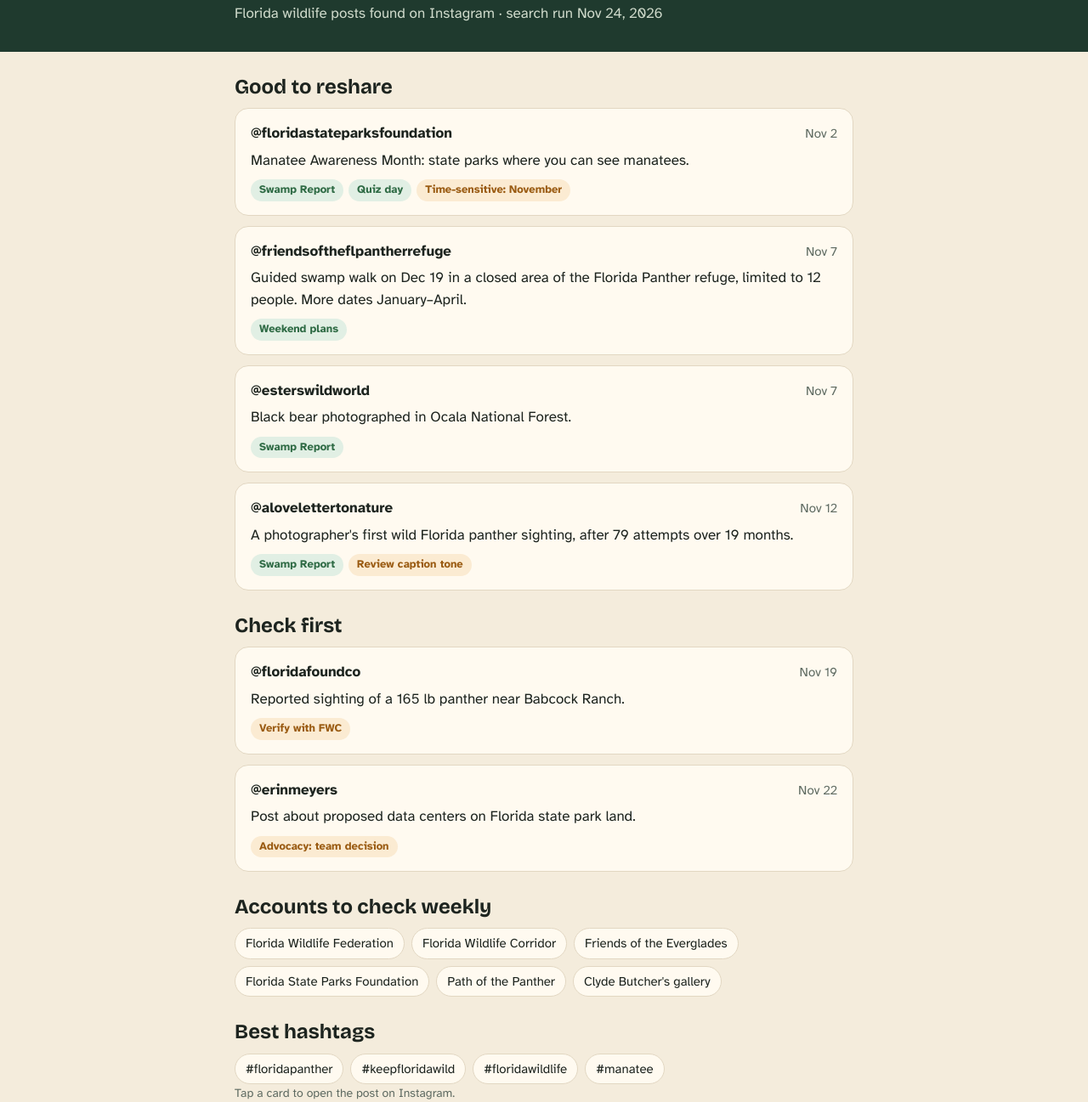
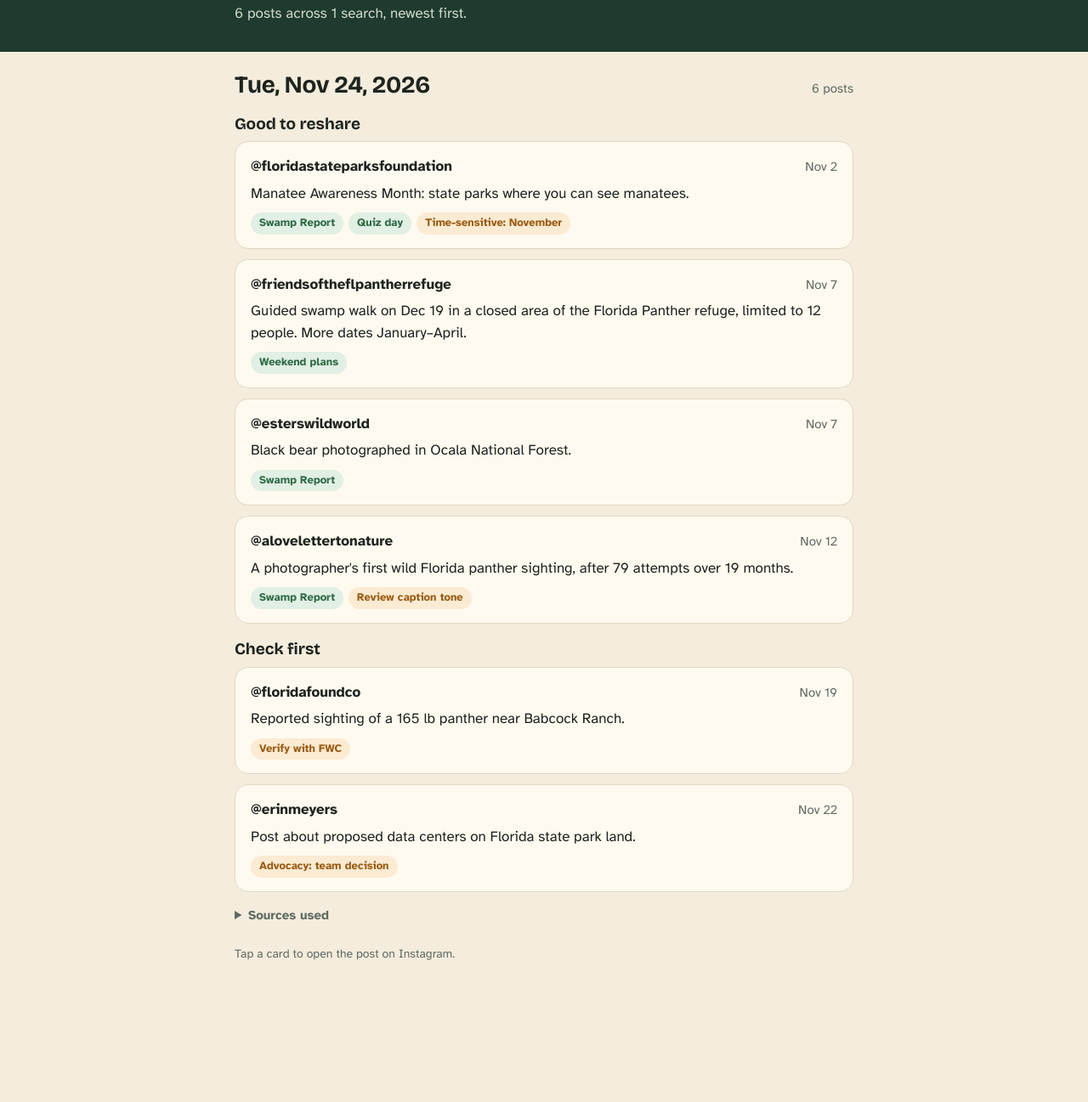
Before and after one commit to roldanm92-lab/RN8V, a plain HTML site: page index.html in a window 1280 px wide. Shown: the part 113-1410 px from the top of the page at 85% size. After the commit the page ends 1246 px from the top, so only its background shows below. Drawn offline with nearby package versions, Linux system fonts and the light colour scheme.

Commit message:
Make page an ongoing log of Instagram search results
Co-Authored-By: Claude Opus 5.5 <noreply@anthropic.com>
Claude-Session: https://claude.ai/code/session_016jPVYxBRqsZKay7JayXWiu

```diff
--- /dev/null
+++ b/finds.json
@@ -0,0 +1,63 @@
+[
+  {
+    "date": "2026-11-24",
+    "posts": [
+      {
+        "account": "floridastateparksfoundation",
+        "posted": "Nov 2",
+        "summary": "Manatee Awareness Month: state parks where you can see manatees.",
+        "url": "https://www.instagram.com/p/DfQOZOalIXq/",
+        "group": "reshare",
+        "tags": ["Swamp Report", "Quiz day"],
+        "flags": ["Time-sensitive: November"]
+      },
+      {
+        "account": "friendsoftheflpantherrefuge",
+        "posted": "Nov 7",
+        "summary": "Guided swamp walk on Dec 19 in a closed area of the Florida Panther refuge, limited to 12 people. More dates January–April.",
+        "url": "https://www.instagram.com/p/DfdNFtoHQZ9/",
+        "group": "reshare",
+        "tags": ["Weekend plans"],
+        "flags": []
+      },
+      {
+        "account": "esterswildworld",
+        "posted": "Nov 7",
+        "summary": "Black bear photographed in Ocala National Forest.",
+        "url": "https://www.instagram.com/p/DfeK6HMglIg/",
+        "group": "reshare",
+        "tags": ["Swamp Report"],
+        "flags": []
+      },
+      {
+        "account": "alovelettertonature",
+        "posted": "Nov 12",
+        "summary": "A photographer's first wild Florida panther sighting, after 79 attempts over 19 months.",
+        "url": "https://www.instagram.com/p/DfpcdbtlHzM/",
+        "group": "reshare",
+        "tags": ["Swamp Report"],
+        "flags": ["Review caption tone"]
+      },
+      {
+        "account": "floridafoundco",
+        "posted": "Nov 19",
+        "summary": "Reported sighting of a 165 lb panther near Babcock Ranch.",
+        "url": "https://www.instagram.com/p/Df790atGwQl/",
+        "group": "check",
+        "tags": [],
+        "flags": ["Verify with FWC"]
+      },
+      {
+        "account": "erinmeyers",
+        "posted": "Nov 22",
+        "summary": "Post about proposed data centers on Florida state park land.",
+        "url": "https://www.instagram.com/p/DgDWbInlXeg/",
+        "group": "check",
+        "tags": [],
+        "flags": ["Advocacy: team decision"]
+      }
+    ],
+    "accounts": ["Florida Wildlife Federation", "Florida Wildlife Corridor", "Friends of the Everglades", "Florida State Parks Foundation", "Path of the Panther", "Clyde Butcher's gallery"],
+    "hashtags": ["#floridapanther", "#keepfloridawild", "#floridawildlife", "#manatee"]
+  }
+]
--- a/index.html
+++ b/index.html
@@ -15,11 +15,16 @@ body{background:var(--bg);color:var(--ink);font:17px/1.5 "Atkinson Hyperlegible"
 .wrap{max-width:760px;margin:0 auto;padding:0 16px}
 header{background:var(--swamp);color:#f4ecdc;padding:28px 0 32px}
 .kicker{font-weight:700;letter-spacing:.1em;text-transform:uppercase;font-size:13px;color:var(--sun)}
-h1,h2{font-family:"Bricolage Grotesque",Georgia,sans-serif;line-height:1.1;margin:0}
+h1,h2,h3{font-family:"Bricolage Grotesque",Georgia,sans-serif;line-height:1.1;margin:0}
 h1{font-size:clamp(32px,7vw,48px);margin:8px 0 8px;letter-spacing:-.02em}
 header p{margin:0;color:#cfdacb}
-main{padding:28px 0 60px}
-h2{font-size:24px;margin:28px 0 12px}
+main{padding:12px 0 60px}
+.day{padding:24px 0;border-bottom:2px solid var(--line)}
+.day:last-child{border-bottom:0}
+.dayhead{display:flex;justify-content:space-between;align-items:baseline;gap:10px;flex-wrap:wrap}
+.dayhead h2{font-size:28px;letter-spacing:-.01em}
+.count{color:var(--muted);font-size:15px}
+h3{font-size:19px;margin:20px 0 10px}
 .list{display:grid;gap:12px}
 .post{display:block;background:var(--card);border:1px solid var(--line);border-radius:16px;padding:16px 18px;text-decoration:none;color:inherit}
 .post:hover{border-color:var(--sun)}
@@ -30,9 +35,11 @@ h2{font-size:24px;margin:28px 0 12px}
 .tags{display:flex;gap:6px;flex-wrap:wrap}
 .tag{font-size:13px;font-weight:700;padding:3px 10px;border-radius:999px;background:var(--ok-bg);color:var(--ok)}
 .tag.warn{background:var(--warn-bg);color:var(--warn)}
-.open{font-size:14px;color:var(--sun);font-weight:700}
 .chips{display:flex;flex-wrap:wrap;gap:8px}
 .chip{background:var(--card);border:1px solid var(--line);border-radius:999px;padding:6px 12px;font-size:15px}
+details{margin-top:16px}
+summary{cursor:pointer;color:var(--muted);font-weight:700;font-size:15px}
+.empty{color:var(--muted);padding:24px 0}
 footer{color:var(--muted);font-size:14px;padding:0 0 40px}
 </style>
 </head>
@@ -40,68 +47,46 @@ footer{color:var(--muted);font-size:14px;padding:0 0 40px}
 <header>
   <div class="wrap">
     <div class="kicker">Rare Native · Instagram search</div>
-    <h1>Story reshare shortlist</h1>
-    <p>Florida wildlife posts found on Instagram · search run Nov 24, 2026</p>
+    <h1>Story reshare finds</h1>
+    <p id="sub">Florida wildlife posts found on Instagram, newest search first.</p>
   </div>
 </header>
 
-<main class="wrap">
-  <h2>Good to reshare</h2>
-  <div class="list">
-    <a class="post" href="https://www.instagram.com/p/DfQOZOalIXq/" target="_blank" rel="noopener">
-      <div class="top"><span class="acct">@floridastateparksfoundation</span><span class="date">Nov 2</span></div>
-      <p>Manatee Awareness Month: state parks where you can see manatees.</p>
-      <div class="tags"><span class="tag">Swamp Report</span><span class="tag">Quiz day</span><span class="tag warn">Time-sensitive: November</span></div>
-    </a>
-    <a class="post" href="https://www.instagram.com/p/DfdNFtoHQZ9/" target="_blank" rel="noopener">
-      <div class="top"><span class="acct">@friendsoftheflpantherrefuge</span><span class="date">Nov 7</span></div>
-      <p>Guided swamp walk on Dec 19 in a closed area of the Florida Panther refuge, limited to 12 people. More dates January–April.</p>
-      <div class="tags"><span class="tag">Weekend plans</span></div>
-    </a>
-    <a class="post" href="https://www.instagram.com/p/DfeK6HMglIg/" target="_blank" rel="noopener">
-      <div class="top"><span class="acct">@esterswildworld</span><span class="date">Nov 7</span></div>
-      <p>Black bear photographed in Ocala National Forest.</p>
-      <div class="tags"><span class="tag">Swamp Report</span></div>
-    </a>
-    <a class="post" href="https://www.instagram.com/p/DfpcdbtlHzM/" target="_blank" rel="noopener">
-      <div class="top"><span class="acct">@alovelettertonature</span><span class="date">Nov 12</span></div>
-      <p>A photographer's first wild Florida panther sighting, after 79 attempts over 19 months.</p>
-      <div class="tags"><span class="tag">Swamp Report</span><span class="tag warn">Review caption tone</span></div>
-    </a>
-  </div>
+<main class="wrap" id="days"><p class="empty">Loading…</p></main>
+<footer class="wrap">Tap a card to open the post on Instagram.</footer>
 
-  <h2>Check first</h2>
-  <div class="list">
-    <a class="post" href="https://www.instagram.com/p/Df790atGwQl/" target="_blank" rel="noopener">
-      <div class="top"><span class="acct">@floridafoundco</span><span class="date">Nov 19</span></div>
-      <p>Reported sighting of a 165 lb panther near Babcock Ranch.</p>
-      <div class="tags"><span class="tag warn">Verify with FWC</span></div>
-    </a>
-    <a class="post" href="https://www.instagram.com/p/DgDWbInlXeg/" target="_blank" rel="noopener">
-      <div class="top"><span class="acct">@erinmeyers</span><span class="date">Nov 22</span></div>
-      <p>Post about proposed data centers on Florida state park land.</p>
-      <div class="tags"><span class="tag warn">Advocacy: team decision</span></div>
-    </a>
-  </div>
+<script>
+const esc = s => String(s ?? '').replace(/[&<>"']/g, c => ({'&':'&amp;','<':'&lt;','>':'&gt;','"':'&quot;',"'":'&#39;'}[c]));
+const fmtDay = iso => new Date(iso + 'T12:00:00').toLocaleDateString('en-US', {weekday:'short', month:'short', day:'numeric', year:'numeric'});
+const card = p => `
+  <a class="post" href="${esc(p.url)}" target="_blank" rel="noopener">
+    <div class="top"><span class="acct">@${esc(p.account)}</span><span class="date">${esc(p.posted)}</span></div>
+    <p>${esc(p.summary)}</p>
+    <div class="tags">${(p.tags||[]).map(t=>`<span class="tag">${esc(t)}</span>`).join('')}${(p.flags||[]).map(t=>`<span class="tag warn">${esc(t)}</span>`).join('')}</div>
+  </a>`;
+const chips = a => `<div class="chips">${a.map(x=>`<span class="chip">${esc(x)}</span>`).join('')}</div>`;
 
-  <h2>Accounts to check weekly</h2>
-  <div class="chips">
-    <span class="chip">Florida Wildlife Federation</span>
-    <span class="chip">Florida Wildlife Corridor</span>
-    <span class="chip">Friends of the Everglades</span>
-    <span class="chip">Florida State Parks Foundation</span>
-    <span class="chip">Path of the Panther</span>
-    <span class="chip">Clyde Butcher's gallery</span>
-  </div>
-
-  <h2>Best hashtags</h2>
-  <div class="chips">
-    <span class="chip">#floridapanther</span>
-    <span class="chip">#keepfloridawild</span>
-    <span class="chip">#floridawildlife</span>
-    <span class="chip">#manatee</span>
-  </div>
-</main>
-<footer class="wrap">Tap a card to open the post on Instagram.</footer>
+fetch('finds.json', {cache: 'no-store'}).then(r => r.json()).then(days => {
+  days.sort((a, b) => b.date.localeCompare(a.date));
+  const total = days.reduce((n, d) => n + d.posts.length, 0);
+  document.getElementById('sub').textContent = `${total} posts across ${days.length} search${days.length === 1 ? '' : 'es'}, newest first.`;
+  document.getElementById('days').innerHTML = days.map(d => {
+    const good = d.posts.filter(p => p.group !== 'check');
+    const check = d.posts.filter(p => p.group === 'check');
+    const extra = (d.accounts?.length || d.hashtags?.length) ? `
+      <details><summary>Sources used</summary>
+        ${d.accounts?.length ? `<h3>Accounts</h3>${chips(d.accounts)}` : ''}
+        ${d.hashtags?.length ? `<h3>Hashtags</h3>${chips(d.hashtags)}` : ''}
+      </details>` : '';
+    return `<section class="day">
+      <div class="dayhead"><h2>${fmtDay(d.date)}</h2><span class="count">${d.posts.length} post${d.posts.length === 1 ? '' : 's'}</span></div>
+      ${good.length ? `<h3>Good to reshare</h3><div class="list">${good.map(card).join('')}</div>` : ''}
+      ${check.length ? `<h3>Check first</h3><div class="list">${check.map(card).join('')}</div>` : ''}
+      ${d.posts.length ? '' : '<p class="empty">No new posts found.</p>'}
+      ${extra}
+    </section>`;
+  }).join('') || '<p class="empty">No searches yet.</p>';
+}).catch(() => { document.getElementById('days').innerHTML = '<p class="empty">Couldn’t load the list.</p>'; });
+</script>
 </body>
 </html>
```
